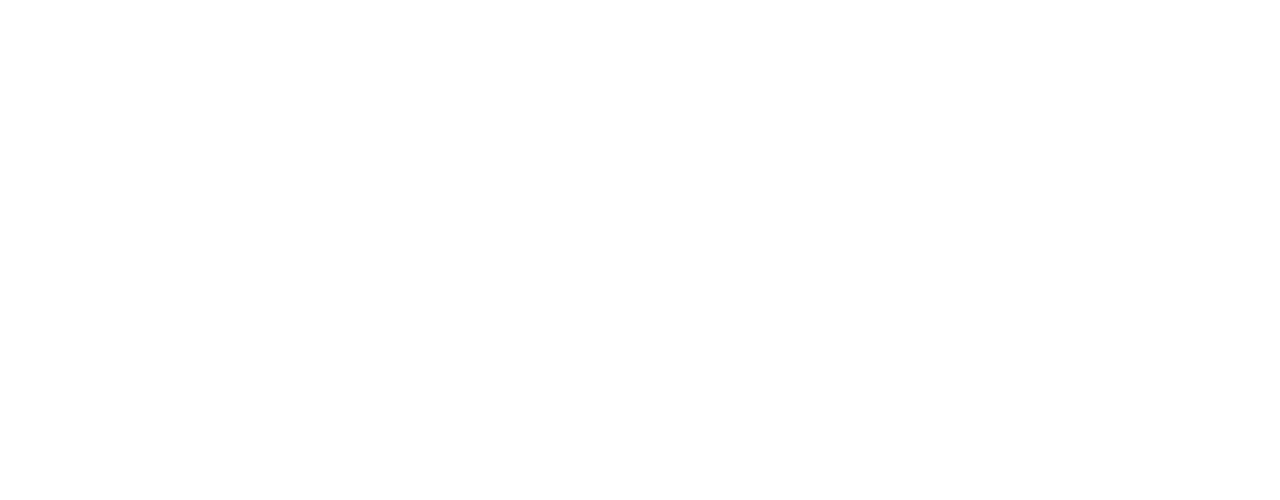
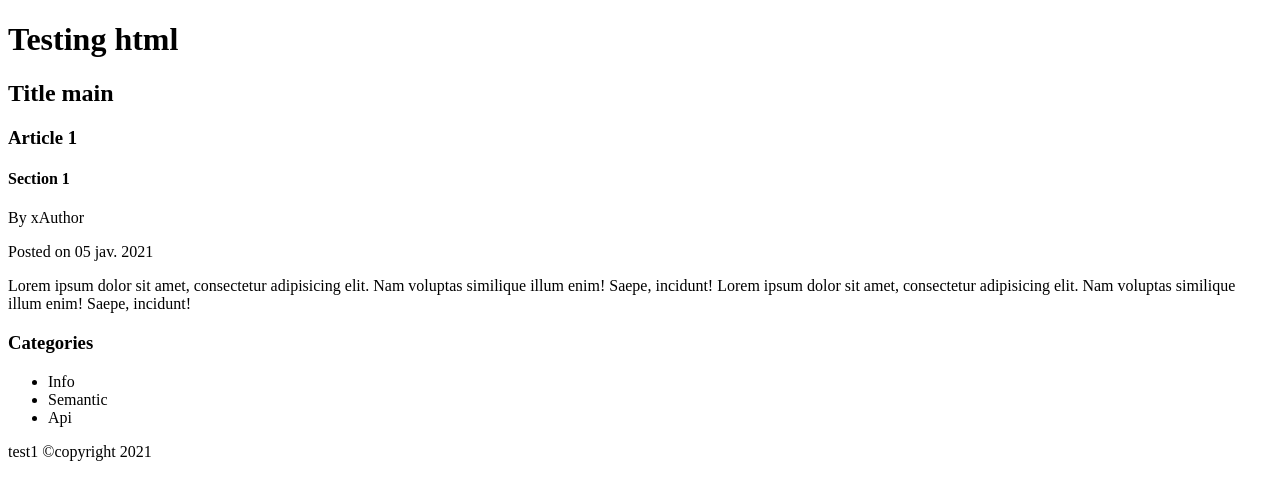
Before and after one commit to aliagbani/testhtml5, a plain HTML site: page index.html in a window 1280 px wide. Drawn offline with Linux system fonts and the light colour scheme.

Commit message:
update index

```diff
--- a/index.html
+++ b/index.html
@@ -1,11 +1,51 @@
 <!DOCTYPE html>
 <html lang="en">
+
 <head>
     <meta charset="UTF-8">
     <meta name="viewport" content="width=device-width, initial-scale=1.0">
-    <title>Html 5</title>
+    <title>Test Html5 Semantic</title>
+    <!-- [if lt IE 9] >
+        <script src="http://html5shim.googlecode.com/svn/trunk/html5.js"></script>
+    <! [end if] -->
 </head>
+
 <body>
+    <header>
+        <h1>Testing html </h1>
+    </header>
+    <main>
+        <h2>Title main</h2>
+        <article>
+            <h3>Article 1</h3>
+            <section>
+                <header>
+                    <h4>Section 1</h4>
+                    <p>By xAuthor</p>
+                    <p>Posted on 05 jav. 2021</p>
+                </header>
+                <p>
+                    Lorem ipsum dolor sit amet, consectetur adipisicing elit. Nam voluptas similique illum enim! Saepe,
+                    incidunt!
+                    Lorem ipsum dolor sit amet, consectetur adipisicing elit. Nam voluptas similique illum enim! Saepe,
+                    incidunt!
+                </p>
+            </section>
+        </article>
+    </main>
+    <aside>
+        <div class="category">
+            <h3>Categories</h3>
+            <ul>
+                <li>Info</li>
+                <li>Semantic</li>
+                <li>Api</li>
+            </ul>
+        </div>
+    </aside>
+    <footer>
+        <p>test1 &copy;copyright 2021</p>
+    </footer>
+</body>
 
-</body>
 </html>
```
